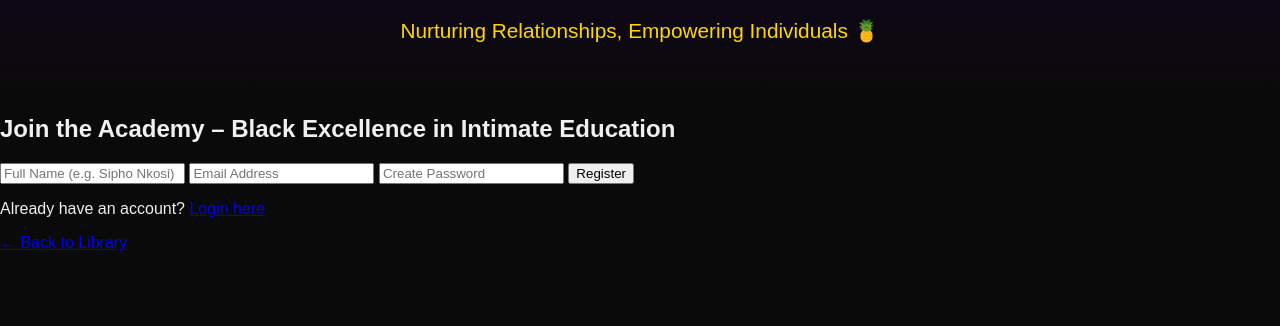
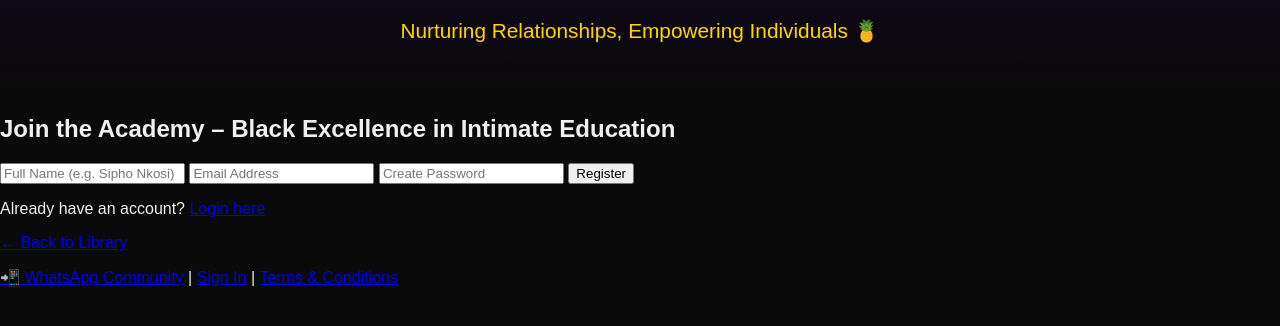
Before and after one commit to Jozi-Nites-Hub/academy.github.io, a plain HTML site: page register.html in a window 1280 px wide. Shown: the part 422-748 px from the top of the page. Drawn offline with Linux system fonts and the light colour scheme; a script that the page names is missing.

Commit message:
Update register.html

```diff
--- a/register.html
+++ b/register.html
@@ -38,5 +38,10 @@
     <script src="https://www.gstatic.com/firebasejs/9.22.0/firebase-auth-compat.js"></script>
     <script src="firebase-config.js"></script>
     <script src="auth.js"></script>
+    <footer>
+    <a href="https://chat.whatsapp.com/FTDhLVbnvloKKW8mN1kVAt" target="_blank">📲 WhatsApp Community</a> |
+    <a href="login.html">Sign In</a> |
+    <a href="terms.html">Terms & Conditions</a>
+    </footer>
 </body>
 </html>
```
